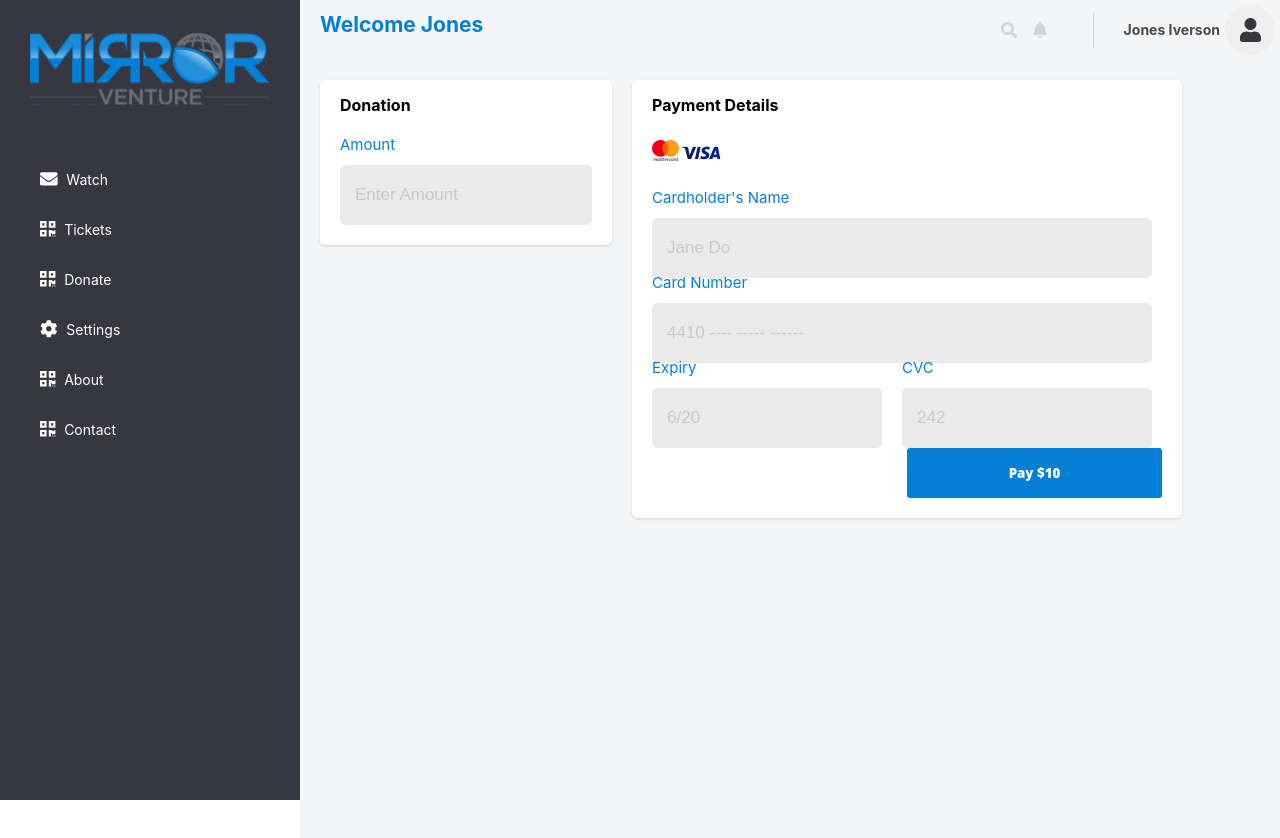
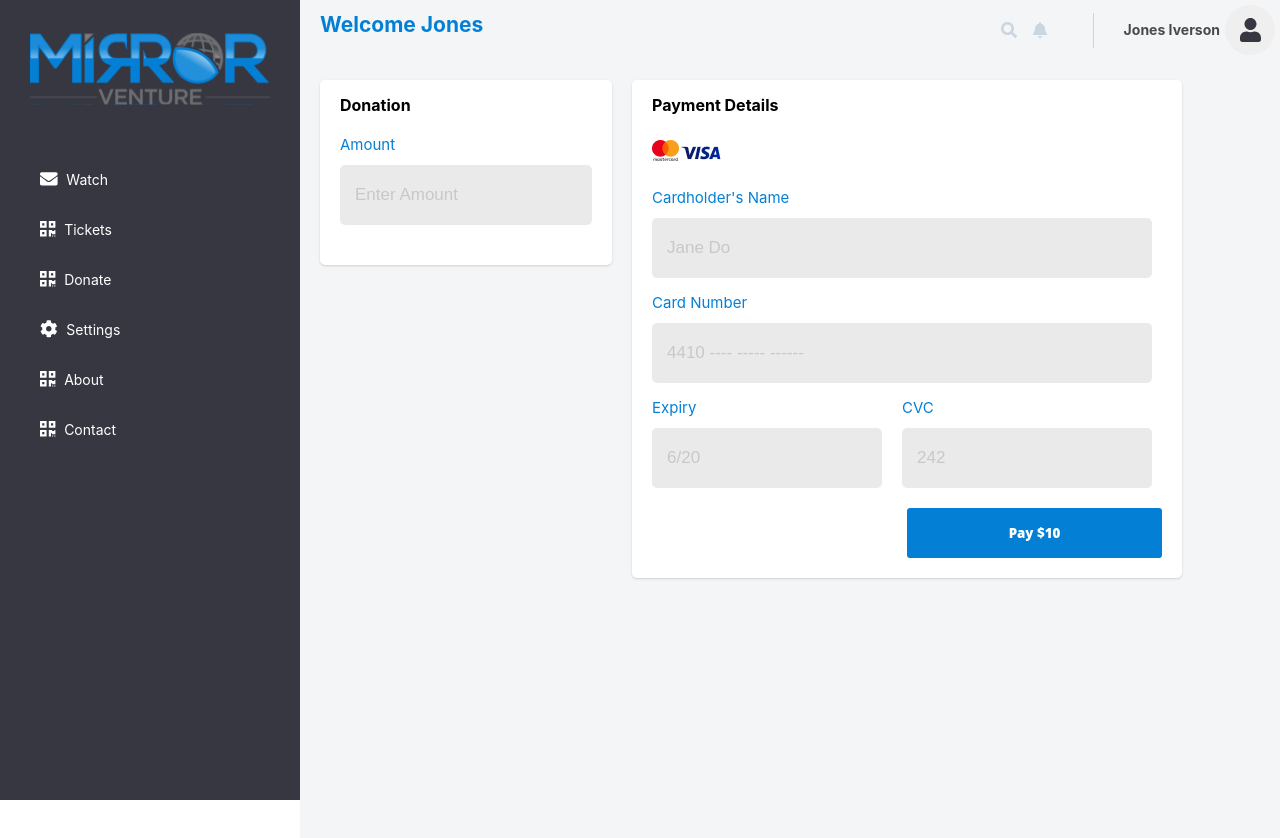
Before and after one commit to alleneben/mirror-ventures, a React (Create React App) app: page /app/dashboard/donate in a window 1280 px wide. Shown: the top 838 px of the page. Built offline with nearby package versions, Linux system fonts and the light colour scheme.

Commit message:
finished, responsiveness lefts

```diff
--- a/src/pages/donate/donate.js
+++ b/src/pages/donate/donate.js
@@ -26,12 +26,9 @@ const Donate = () => {
                     placeholder={'Enter Amount'}
                     fieldtype={'tt'}
                     onChange={onChange}
-                    // value={value}
                     required={true}
                     styles={styles}
-                    style={{width: "100%"}}
-                    // cstyles={cstyles}
-                    // cb={cb}
+                    style={{width: "100%", marginBottom:'20px'}}
                     disabled={false}
                     />
                 </CardBody>
@@ -56,12 +53,9 @@ const Donate = () => {
                         placeholder={'Jane Do'}
                         fieldtype={'tt'}
                         onChange={onChange}
-                        // value={value}
                         required={true}
                         styles={styles}
-                        style={{width: "500px"}}
-                        // cstyles={cstyles}
-                        // cb={cb}
+                        style={{width: "500px", marginBottom:'20px'}}
                         disabled={false}
                     />
                     <Field
@@ -71,12 +65,9 @@ const Donate = () => {
                     placeholder={'4410 ---- ----- ------'}
                     fieldtype={'tt'}
                     onChange={onChange}
-                    // value={value}
                     required={true}
                     styles={styles}
-                    style={{width: "500px"}}
-                    // cstyles={cstyles}
-                    // cb={cb}
+                    style={{width: "500px", marginBottom:'20px'}}
                     disabled={false}
                     />
                     <div className={customStyles.bottom}>
@@ -87,12 +78,9 @@ const Donate = () => {
                         placeholder={'6/20'}
                         fieldtype={'tt'}
                         onChange={onChange}
-                        // value={value}
                         required={true}
                         styles={styles}
                         style={{width: "230px", marginRight: "20px"}}
-                        // cstyles={cstyles}
-                        // cb={cb}
                         disabled={false}
                         />
                         <Field
@@ -102,12 +90,9 @@ const Donate = () => {
                         placeholder={'242'}
                         fieldtype={'tt'}
                         onChange={onChange}
-                        // value={value}
                         required={true}
                         styles={styles}
-                        style={{width: "250px"}}
-                        // cstyles={cstyles}
-                        // cb={cb}
+                        style={{width: "250px", marginBottom:'20px'}}
                         disabled={false}
                         />
                     </div>
```
